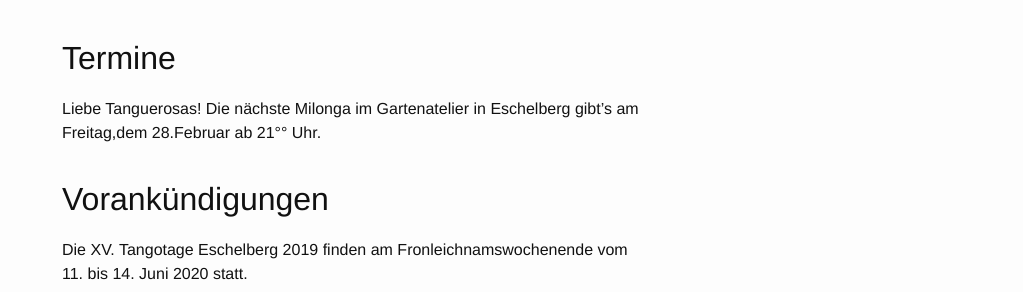
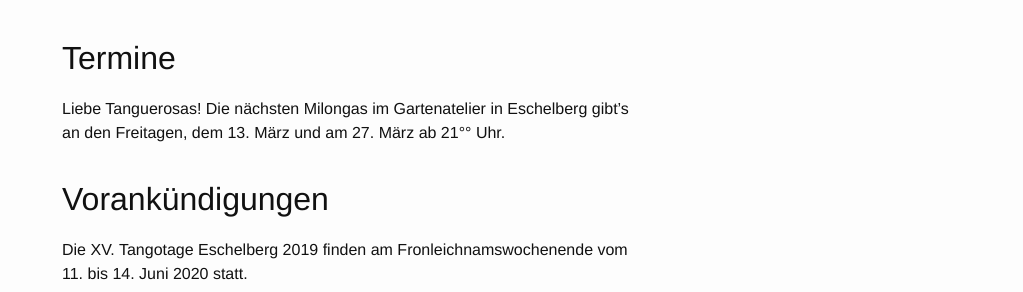
Before and after one commit to eschelberg/eschelberg.github.io, a Jekyll site: the page built from tango/index.md, in a window 1280 px wide. Shown: the part 774-1066 px from the top of the page, without its empty margins (128-1151 px from the left). Built offline with Jekyll 4.4.1, drawn with Linux system fonts in a browser that asks for light colours.

Commit message:
Update index.md

```diff
--- a/tango/index.md
+++ b/tango/index.md
@@ -12,7 +12,7 @@ Der musikalische Fluß des Abends wird nicht durch Tandas und Cortinas unterbroc
 ## Termine
 
 Liebe Tanguerosas!
-Die nächste Milonga im Gartenatelier in Eschelberg gibt’s am  Freitag,dem 28.Februar ab 21°° Uhr.
+Die nächsten Milongas im Gartenatelier in Eschelberg gibt’s an den Freitagen, dem 13. März und am 27. März ab 21°° Uhr.
 
 ## Vorankündigungen
 Die XV. Tangotage Eschelberg 2019 finden am Fronleichnamswochenende vom 11. bis 14. Juni 2020 statt.
```
